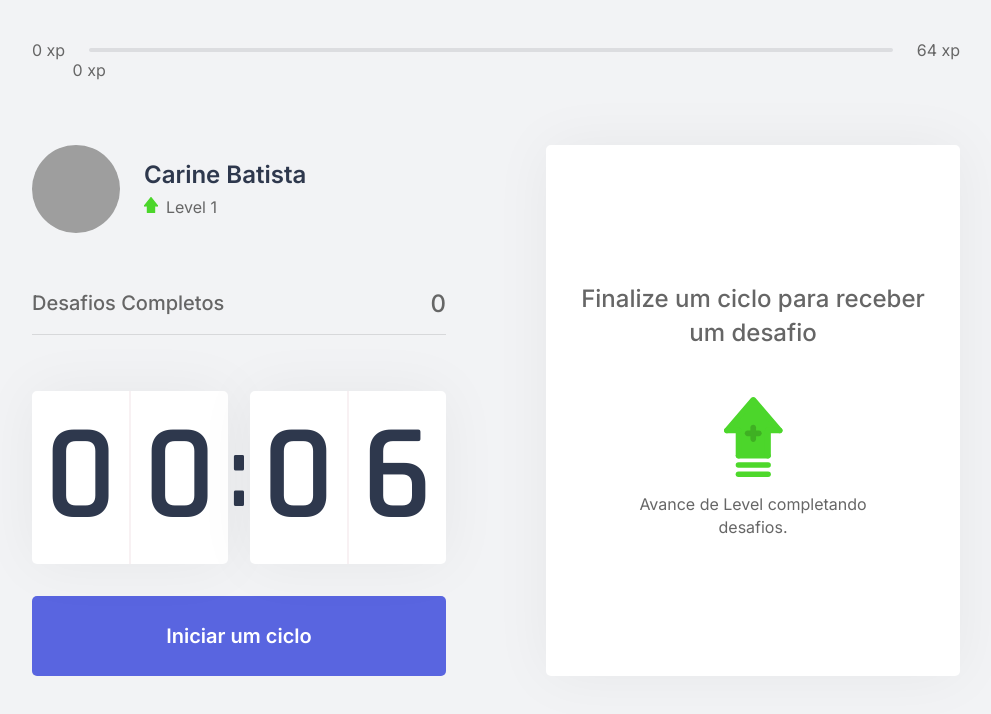
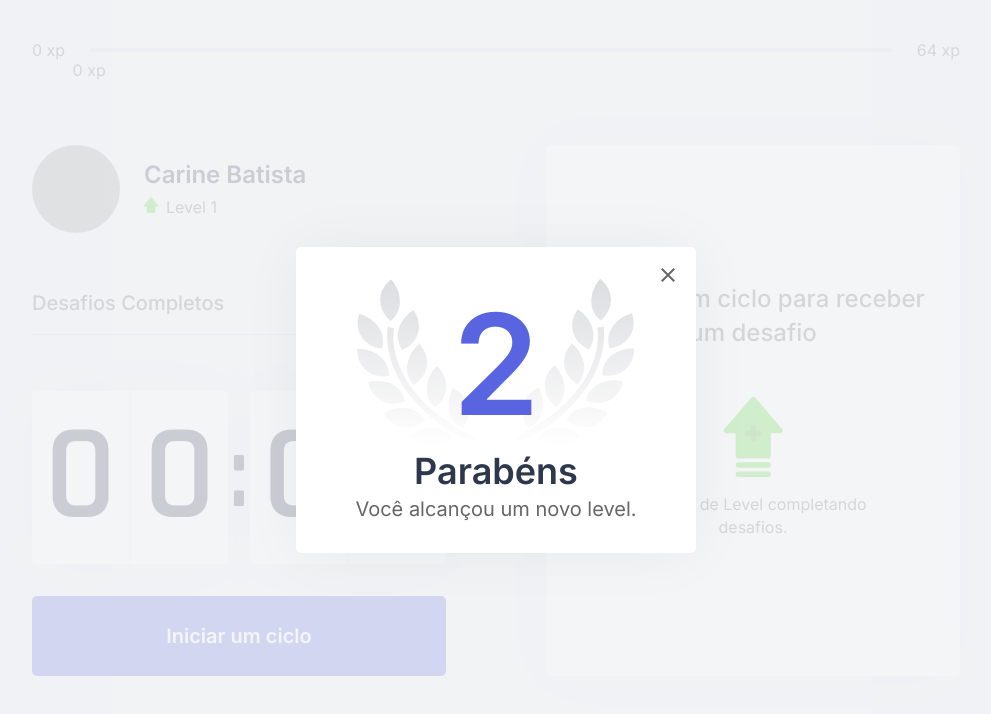
Before and after one commit to carinebatista/moveit, a Next.js app: page / in a window 1280 px wide. Shown: the top 714 px of the page, without its empty margins (144-1135 px from the left). Built offline with nearby package versions, Linux system fonts and the light colour scheme; grey boxes are pictures that could not be loaded.

Commit message:
Add Modal LevelUp

```diff
--- /dev/null
+++ b/src/components/LevelUpModal.tsx
@@ -0,0 +1,22 @@
+import { useContext } from 'react'
+import { ChallengesContext } from "../contexts/ChallengesContext";
+import styles from "../styles/components/LevelUpModal.module.css";
+
+export function LevelUpModal(){
+	const {level} = useContext(ChallengesContext)
+
+	return(
+		<div className={styles.overlay}>
+			<div className={styles.container}>
+				<header>2 </header>
+
+				<strong>Parabéns</strong>
+				<p>Você alcançou um novo level.</p>
+
+				<button type="button">
+					<img src="/icons/close.svg" alt="Fechar Modal"/>
+				</button>
+			</div>
+		</div>
+	)
+}
--- a/src/contexts/ChallengesContext.tsx
+++ b/src/contexts/ChallengesContext.tsx
@@ -1,6 +1,7 @@
 import { createContext, useState, ReactNode, useEffect} from 'react';
 import Cookies from 'js-cookie';
 import challenges from '../../challenges.json';
+import { LevelUpModal } from '../components/LevelUpModal';
 
 interface Challenge{
 	type: 'body' | 'eye';
@@ -53,7 +54,7 @@
 	}, [level, currentExperience, challengesCompleted])
 
   function levelUp(){
-    setLevel(level + 1)
+    setLevel(level + 1);
   }
 
 	function startNewChallenge(){
@@ -110,6 +111,7 @@
 			}}
 		>
 			{children}
+			<LevelUpModal/>
 		</ChallengesContext.Provider>
 	);
 }
--- /dev/null
+++ b/src/styles/components/LevelUpModal.module.css
@@ -0,0 +1,53 @@
+
+.overlay{
+	background: rgba(242, 243, 245, 0.8);
+	position: fixed;
+	top: 0;
+	bottom: 0;
+	left: 0;
+	right: 0;
+
+	display: flex;
+	justify-content: center;
+	align-items: center;
+}
+
+.container{
+	background: var(--white);
+	width: 100%;
+	max-width: 400px;
+	padding: 2rem 3rem;
+	border-radius: 5px;
+	box-shadow: 0 0 60px rgba(0, 0, 0, 0.05);
+	text-align: center;
+	position: relative;
+}
+
+.container header{
+	font-size: 8.75rem;
+	font-weight: 600;
+	color: var(--blue);
+	background: url('/icons/levelup.svg') no-repeat center;
+	background-size: contain;
+}
+
+.container strong{
+	font-size: 2.25rem;
+	color: var(--title);
+}
+
+.container p{
+	font-size: 1.25rem;
+	color: var(--text);
+	margin-top: 0.25rem;
+}
+
+.container button{
+	position: absolute;
+	right: 0.5rem;
+	top: 0.5rem;
+	background: transparent;
+	border: 0;
+
+	font-size: 0;
+}
```
